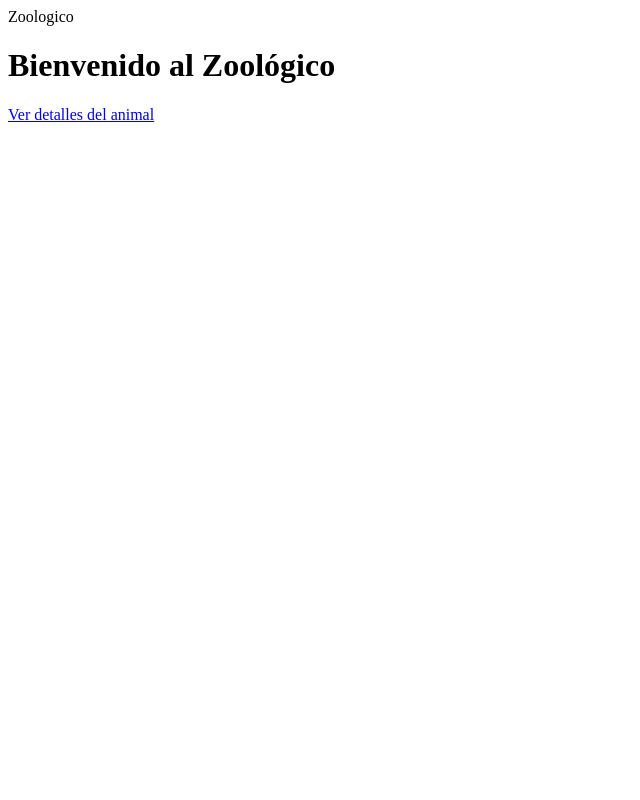
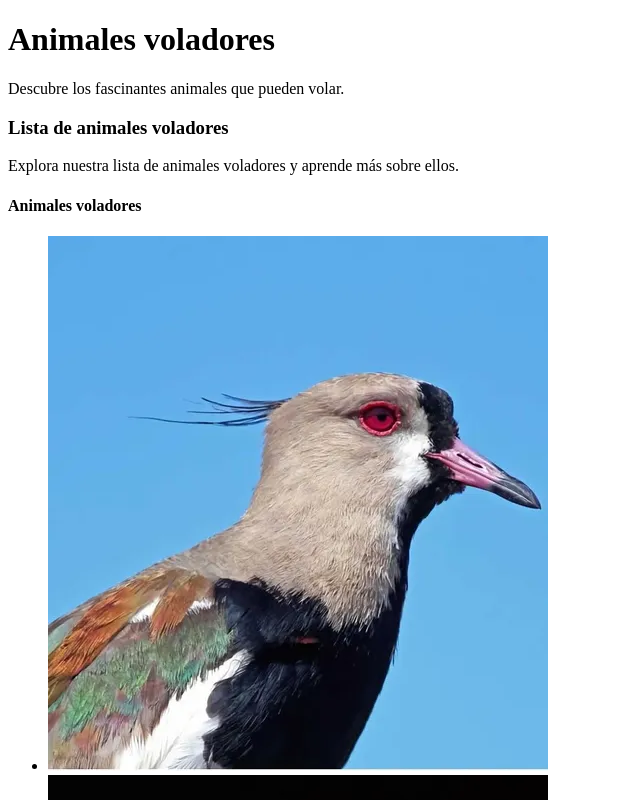
Before and after one commit to DiegoGalvan421/LabTpFInal, a plain HTML site: page index.html in a window 1280 px wide. Shown: the top 800 px of the page, without its empty margins (0-640 px from the left). Drawn offline with Linux system fonts and the light colour scheme.

Commit message:
selector de animales

```diff
--- a/index.html
+++ b/index.html
@@ -3,16 +3,31 @@
 <head>
     <meta charset="UTF-8">
     <meta name="viewport" content="width=device-width, initial-scale=1.0">
-    <tittle>Zoologico</title>
+    <title>Zoologico</title>
     <link rel="stylesheet" href="style.css">
     </head>
 <body>
-    <h1>Bienvenido al Zoológico</h1>
+    <h1>Animales voladores</h1>
     <!--las etiquetas h, son para titulos, mientras mas alto, menos importante y p es para parrafos -->
-    <a target="_blank" href="AnimalesDetallados.html">Ver detalles del animal</a>
+    <p>Descubre los fascinantes animales que pueden volar.</p>
+
+    <h3>Lista de animales voladores</h3>
+    <p>Explora nuestra lista de animales voladores y aprende más sobre ellos.</p>
+    <section>
+        <h4>Animales voladores</h4>
+        <ul>
+            <li><a href="AnimalesDetallados.html" target="_blank"><img src="imagenes/Tero.png" alt="Tero"></a></li>
+            <li><a href="AnimalesDetallados.html" target="_blank"><img src="imagenes/Murcielago.png" alt="Murciélago"></a></li>
+            <li><a href="AnimalesDetallados.html" target="_blank"><img src="imagenes/Colibri.png" alt="Colibrí"></a></li>
+            <li><a href="AnimalesDetallados.html" target="_blank"><img src="imagenes/Pterodactilo.png" alt="Pterodactilo"></a></li>
+        </ul>
     <!-- la etiqueta anchor abre el enlace en una nueva pestaña  y target="_blank" hacer que se abra en una nueva pestaña -->
-    <img src=""/>
     <!-- la etiqueta img es para insertar imagenes, podemos descargarlas de internet y darle la ruta o darle la ruta de la web-->
-     <!-- tambien se puede poner a la imagen heigth="213" y width="213"> para darle medidas e ir ajustando-->
+    <!-- tambien se puede poner a la imagen heigth="213" y width="213"> para darle medidas e ir ajustando-->
+    <!--li lista no ordenada  -->
+    <!--lo lista ordenada  -->
+    <!-- si yo le pongo id="miLista" dentro de la etiqueta, ahora esa quedo identificada el id es unico-->
+     <!-- si quisiera hacer que varios elementos compartan el mismo identificar uso class="algo"-->
+    </section>
 </body>
 </html>
```
Also changed, not shown: imagenes/Colibri.png (added), imagenes/Loro.png (added), imagenes/Murcielago.png (added), imagenes/Tero.png (added).
